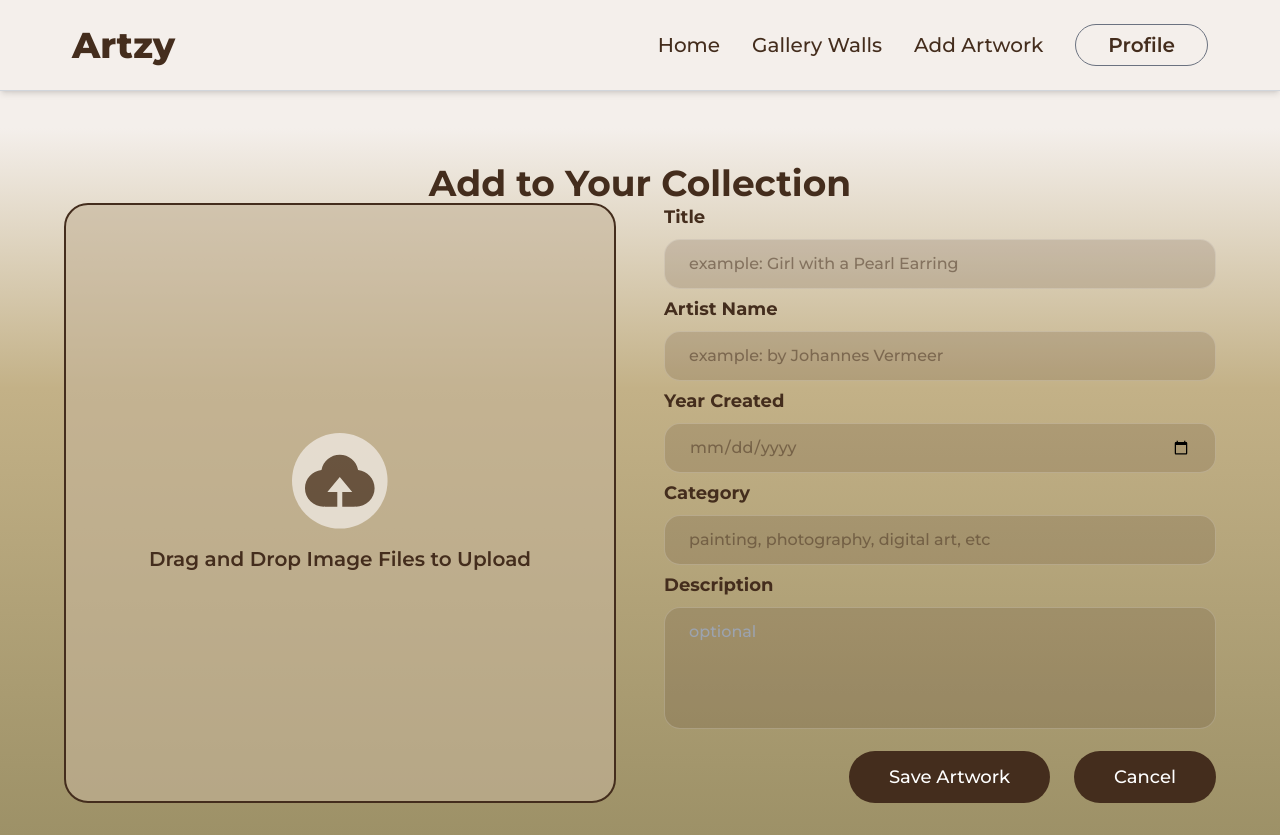
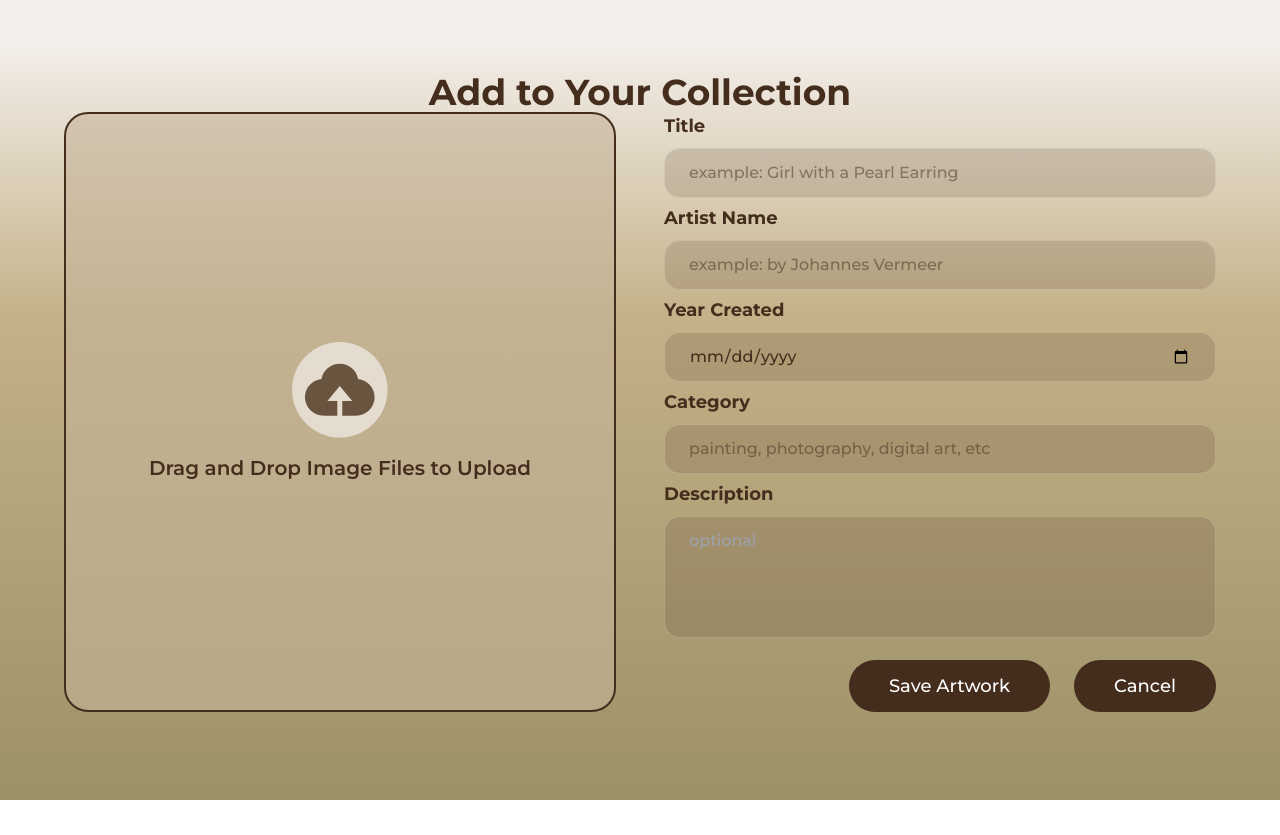
Before and after one commit to valmaiimtiyaz/artzy, a React (Vite) app: page /add-artwork in a window 1280 px wide. After the commit the page ends 800 px from the top, so only its background shows below. Built offline with nearby package versions, Linux system fonts and the light colour scheme; no server answers; a web font is replaced by a local one.

Commit message:
Refactor AddArtwork component to use API_BASE_URL

```diff
--- a/src/pages/Add-artwork.jsx
+++ b/src/pages/Add-artwork.jsx
@@ -12,6 +12,7 @@ function AddArtwork() {
   const [category, setCategory] = useState("");
   const [description, setDescription] = useState("");
   const fileInputRef = useRef(null);
+  const API_BASE_URL = import.meta.env.VITE_API_URL;
 
   const convertToBase64 = (file) => {
     return new Promise((resolve, reject) => {
@@ -41,7 +42,7 @@ function AddArtwork() {
 
     try {
       const base64Image = await convertToBase64(imageFile);
-      const res = await fetch("http://localhost:5000/api/artworks", {
+      const res = await fetch(`${API_BASE_URL}/api/artworks`, {
         method: "POST",
         headers: {
           "Content-Type": "application/json",
@@ -68,74 +69,14 @@ function AddArtwork() {
   };
 
   const inputFields = [
-    {
-      label: "Title",
-      val: title,
-      set: setTitle,
-      placeholder: "example: Girl with a Pearl Earring",
-      type: "text",
-    },
-    {
-      label: "Artist Name",
-      val: artist,
-      set: setArtist,
-      placeholder: "example: by Johannes Vermeer",
-      type: "text",
-    },
-    {
-      label: "Year Created",
-      val: year,
-      set: setYear,
-      placeholder: "",
-      type: "date",
-    },
-    {
-      label: "Category",
-      val: category,
-      set: setCategory,
-      placeholder: "painting, photography, digital art, etc",
-      type: "text",
-    },
+    { label: "Title", val: title, set: setTitle, placeholder: "example: Girl with a Pearl Earring", type: "text" },
+    { label: "Artist Name", val: artist, set: setArtist, placeholder: "example: by Johannes Vermeer", type: "text" },
+    { label: "Year Created", val: year, set: setYear, placeholder: "", type: "date" },
+    { label: "Category", val: category, set: setCategory, placeholder: "painting, photography, digital art, etc", type: "text" },
   ];
 
   return (
     <div className="min-h-screen flex flex-col font-montserrat">
-      <header className="sticky top-0 z-10 flex justify-between items-center px-10 py-6 border-b border-gray-300 w-full bg-[#F4EFEB] shadow-md">
-        <div className="text-4xl font-extrabold text-[#442D1D] font-montserrat px-8">
-          {" "}
-          Artzy
-        </div>
-
-        <nav className="flex items-center font-medium text-[#442D1D] px-8 text-xl font-montserrat">
-          <Link
-            to="/beranda"
-            className="hover:text-amber-700 transition duration-150 mr-8"
-          >
-            Home
-          </Link>
-          <Link
-            to="/gallery-walls"
-            className="hover:text-amber-700 transition duration-150 mr-8"
-          >
-            Gallery Walls{" "}
-          </Link>
-          <Link
-            to="/add-artwork"
-            className="hover:text-amber-700 transition duration-150 mr-8"
-          >
-            {" "}
-            Add Artwork
-          </Link>
-          <Link
-            to="/profile"
-            className="font-semibold py-1.5 border border-gray-500 rounded-3xl hover:bg-[#442D1D] hover:text-white transition duration-200 px-8"
-          >
-            {" "}
-            Profile
-          </Link>
-        </nav>
-      </header>
-
       <main className="flex-grow w-full px-16 py-8 beranda-bg">
         <h1 className="text-4xl font-bold text-center mt-10 mb-15 text-[#442D1D]">
           Add to Your Collection
@@ -146,38 +87,18 @@ function AddArtwork() {
             className="w-1/2 h-full rounded-3xl border-2 border-[#442D1D] bg-[#C5B49A]/60 flex flex-col items-center justify-center cursor-pointer overflow-hidden relative hover:bg-black/5 transition"
             onClick={() => fileInputRef.current.click()}
           >
-            <input
-              type="file"
-              ref={fileInputRef}
-              onChange={handleImageChange}
-              accept="image/*"
-              className="hidden"
-            />
-
+            <input type="file" ref={fileInputRef} onChange={handleImageChange} accept="image/*" className="hidden" />
             {imagePreview ? (
-              <img
-                src={imagePreview}
-                alt="Preview"
-                className="w-full h-full object-contain p-4"
-              />
+              <img src={imagePreview} alt="Preview" className="w-full h-full object-contain p-4" />
             ) : (
               <>
-                <img
-                  src={uploadIconPlaceholder}
-                  alt="Upload Icon"
-                  className="w-24 h-24 mb-4 opacity-70 text-[#442D1D]"
-                />
-                <p className="text-xl font-semibold text-[#442D1D]">
-                  Drag and Drop Image Files to Upload
-                </p>
+                <img src={uploadIconPlaceholder} alt="Upload Icon" className="w-24 h-24 mb-4 opacity-70 text-[#442D1D]" />
+                <p className="text-xl font-semibold text-[#442D1D]">Drag and Drop Image Files to Upload</p>
               </>
             )}
           </div>
 
-          <form
-            onSubmit={handleSave}
-            className="w-1/2 flex flex-col justify-between font-medium text-[#442D1D]"
-          >
+          <form onSubmit={handleSave} className="w-1/2 flex flex-col justify-between font-medium text-[#442D1D]">
             {inputFields.map((field, idx) => (
               <div key={idx} className="flex flex-col gap-2">
                 <label className="text-lg font-bold">{field.label}</label>
@@ -186,11 +107,10 @@ function AddArtwork() {
                   value={field.val}
                   onChange={(e) => field.set(e.target.value)}
                   placeholder={field.placeholder}
-                  className="w-full font-medium px-6 py-3 rounded-2xl outline-none placeholder-[#442D1D]/50  text-[#442D1D]/50 transition-all duration-200  backdrop-blur-XL bg-[#442D1D]/15 border border-white/20 focus:ring-2 focus:ring-[#442D1D] focus:bg-transparent"
+                  className="w-full font-medium px-6 py-3 rounded-2xl outline-none placeholder-[#442D1D]/50 text-[#442D1D] transition-all duration-200 backdrop-blur-XL bg-[#442D1D]/15 border border-white/20 focus:ring-2 focus:ring-[#442D1D] focus:bg-transparent"
                 />
               </div>
             ))}
-
             <div className="flex flex-col gap-2">
               <label className="text-lg font-bold">Description</label>
               <textarea
@@ -201,21 +121,9 @@ function AddArtwork() {
                 className="w-full font-medium px-6 py-3 rounded-2xl outline-none resize-none text-[#442D1D] transition-all duration-200 backdrop-blur-XL bg-[#442D1D]/15 border border-white/20 focus:ring-2 focus:ring-[#442D1D] focus:bg-transparent"
               />
             </div>
-
             <div className="flex justify-end gap-6 mt-4">
-              <button
-                type="submit"
-                className="px-10 py-3 rounded-full text-white font-medium text-lg hover:scale-105 transition bg-[#442D1D] cursor-pointer"
-              >
-                Save Artwork
-              </button>
-              <button
-                type="button"
-                onClick={() => navigate("/gallery-walls")}
-                className="px-10 py-3 rounded-full text-white font-medium text-lg hover:scale-105 transition bg-[#442D1D] cursor-pointer"
-              >
-                Cancel
-              </button>
+              <button type="submit" className="px-10 py-3 rounded-full text-white font-medium text-lg hover:scale-105 transition bg-[#442D1D] cursor-pointer">Save Artwork</button>
+              <button type="button" onClick={() => navigate("/gallery-walls")} className="px-10 py-3 rounded-full text-white font-medium text-lg hover:scale-105 transition bg-[#442D1D] cursor-pointer">Cancel</button>
             </div>
           </form>
         </div>
```
